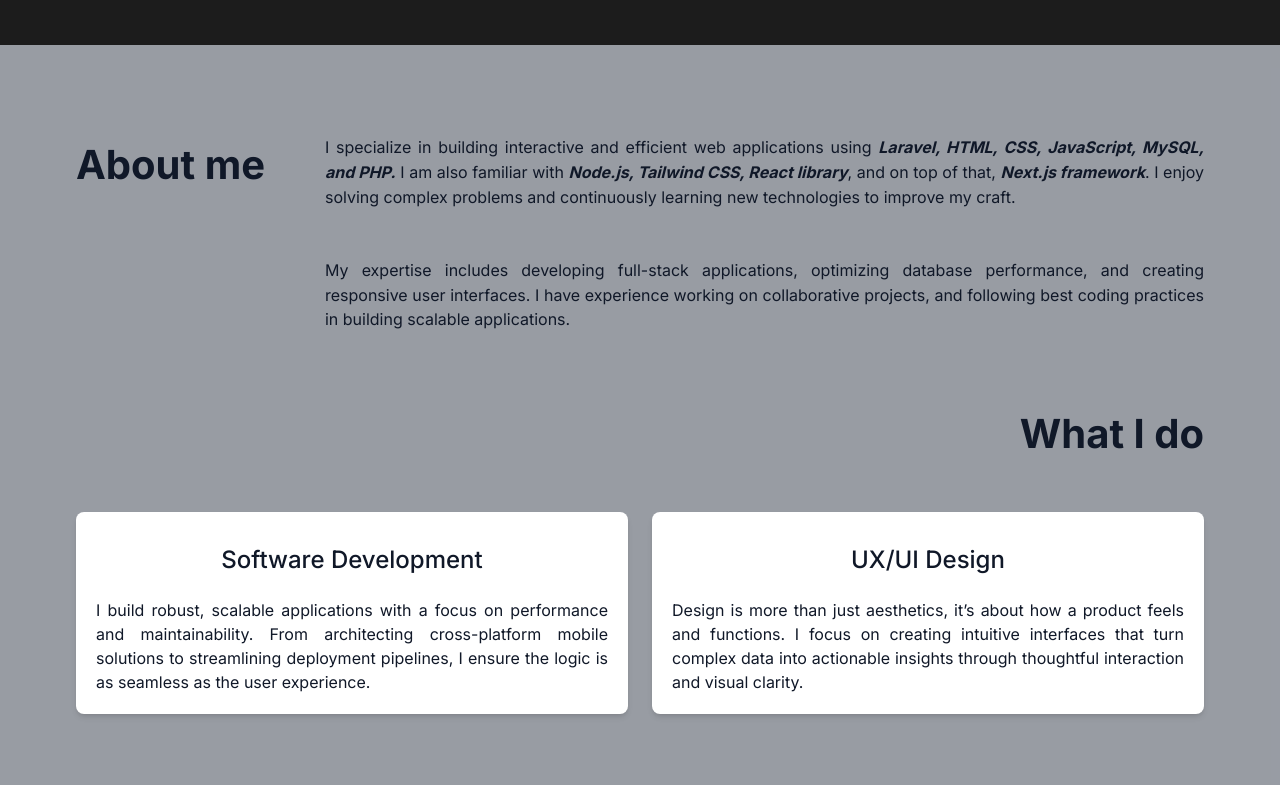
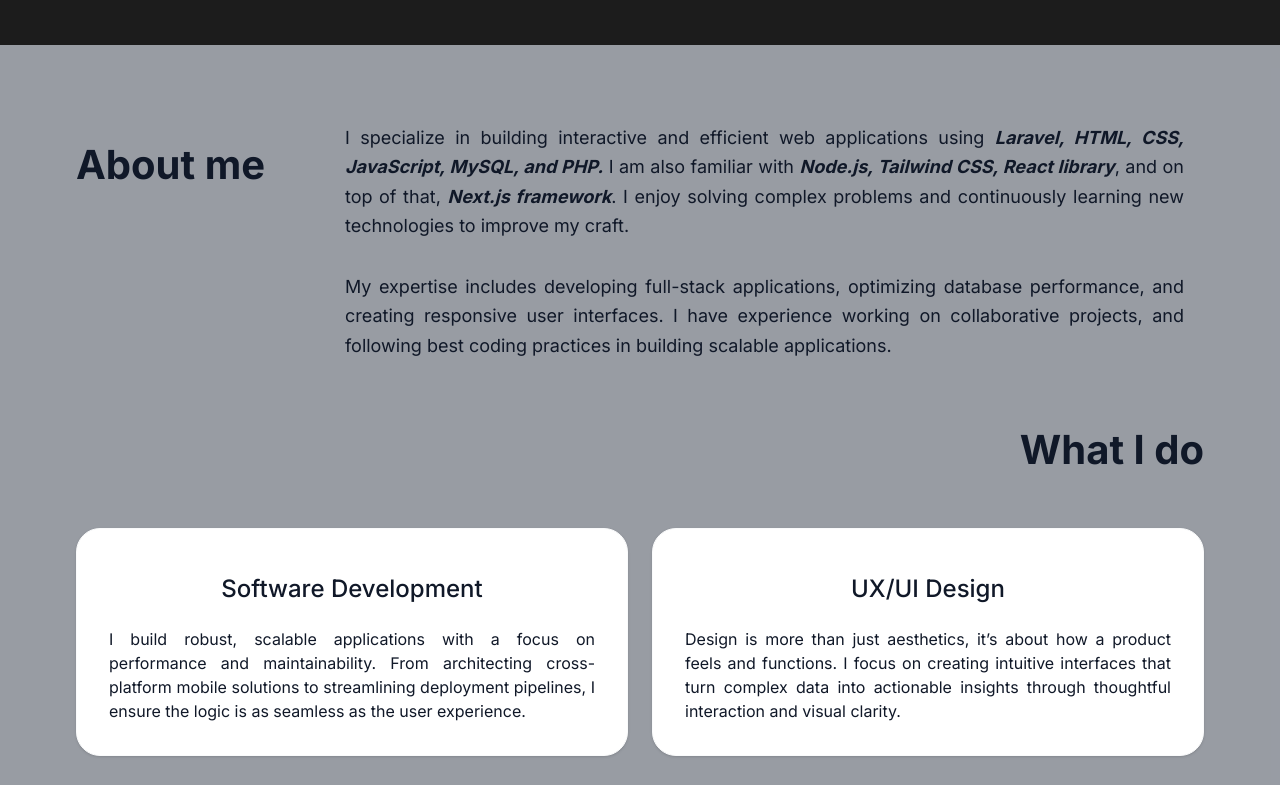
Before and after one commit to HarveyDangel/my-portfolio, a Next.js app: page / in a window 1280 px wide. Shown: the part 695-1480 px from the top of the page. Built offline with nearby package versions, Linux system fonts and the light colour scheme.

Commit message:
feat: integrate GlassPane component and enhance project card styling

```diff
--- a/src/app/components/projects.tsx
+++ b/src/app/components/projects.tsx
@@ -3,15 +3,14 @@
 import React from "react";
 import Image from "next/image";
 import { projects } from "../data/projects";
+import { motion } from "framer-motion";
 
-import { motion } from "framer-motion";
+import GlassPane from "./ui/glasspane";
 
 export default function Portfolio() {
 	return (
 		<>
-			<div
-				className="py-[36px] px-[12px] flex flex-col gap-[24px] bg-white lg:py-[54px]"
-			>
+			<div className="py-[36px] px-[12px] flex flex-col gap-[24px] bg-white lg:py-[54px]">
 				<div className="max-w-6xl mx-auto">
 					<h3 className="text-[32px] font-bold p-[12px]">Projects</h3>
 
@@ -19,29 +18,28 @@
 						{projects.map((project) => (
 							<motion.div
 								key={project.id}
-								className="bg-[#EFEDF8] shadow-xl rounded-md text-gray-900"
 								initial={{ opacity: 0, y: 50 }}
 								whileInView={{ opacity: 1, y: 0 }}
 								transition={{ duration: 0.8 }}
 								viewport={{ once: true }} // Animate only once when in view
 							>
-								<div className=" rounded-lg overflow-hidden md:grid md:grid-cols-2">
+								<GlassPane className=" rounded-3xl overflow-hidden md:grid md:grid-cols-2">
 									<Image
 										src={project.imageUrl}
 										alt={project.title}
 										width={500}
 										height={400}
-										className="w-full h-[256px] object-cover rounded-lg shadow-md"
+										className="w-full h-[256px] object-cover rounded-3xl shadow-md"
 										priority
 									/>
 									{/* PROJECT INFO */}
-									<div className="p-[18px] flex flex-col gap-[12px]">
+									<div className="p-6 flex flex-col gap-[12px]">
 										<h3 className="text-[20px] font-bold">{project.title}</h3>
 										<div className="flex flex-wrap gap-[8px] mb-[10px]">
 											{project.technologies.map((tech, index) => (
 												<span
 													key={index}
-													className="text-[8px] md:text-[12px] px-2 py-1 bg-gray-900 text-white rounded"
+													className="text-[8px] md:text-[12px] px-2 py-1 bg-slate-800 text-white rounded"
 												>
 													{tech}
 												</span>
@@ -79,7 +77,7 @@
 											</a>
 										</div>
 									</div>
-								</div>
+								</GlassPane>
 							</motion.div>
 						))}
 					</div>
--- a/src/app/page.tsx
+++ b/src/app/page.tsx
@@ -32,8 +32,8 @@
 							<h3 className="text-gray-900 text-[32px] text-nowrap font-bold p-[12px] text-center md:text-left lg:text-[40px]">
 								About me
 							</h3>
-							<div className="flex flex-col gap-[24px]">
-								<p className="text-gray-900 text-justify text-[14px] lg:text-lg p-[12px] lg:text-[16px]">
+							<div className="flex flex-col gap-8">
+								<p className="text-gray-900 text-justify text-lg px-8 leading-relaxed">
 									{`I specialize in building interactive and efficient web applications using `}
 									<strong className="italic">
 										Laravel, HTML, CSS, JavaScript, MySQL, and PHP.
@@ -47,7 +47,7 @@
 									{`. I enjoy solving complex problems and continuously learning
 									new technologies to improve my craft.`}
 								</p>
-								<p className="text-gray-900 text-justify text-[14px] lg:text-lg p-[12px] lg:text-[16px]">
+								<p className="text-gray-900 text-justify text-lg px-8 leading-relaxed">
 									{`My expertise includes developing full-stack applications, optimizing database performance, and creating responsive user interfaces. I have experience working on collaborative projects, and following best coding practices in building scalable applications.`}
 								</p>
 							</div>
@@ -61,7 +61,7 @@
 								{/* CARDS */}
 								{/* Slide In Section */}
 								<motion.div
-									className="flex flex-col flex-1/2 gap-[10px] p-[20px] bg-white rounded-lg shadow-md"
+									className="flex flex-col flex-1/2 gap-[10px] p-8 bg-white rounded-3xl shadow-sm border border-gray-50"
 									initial={{ opacity: 0, x: -100 }}
 									whileInView={{ opacity: 1, x: 0 }}
 									transition={{ duration: 0.8 }}
@@ -78,7 +78,7 @@
 									{/* <p className="text-[14px] text-justify lg:text-[16px]">{`Mobile & Web Apps: Crafting high-performance applications using modern frameworks like Expo and React Native.`}</p> */}
 								</motion.div>
 								<motion.div
-									className="flex flex-col flex-1/2 gap-[10px] p-[20px] bg-white rounded-lg shadow-md"
+									className="flex flex-col flex-1/2 gap-[10px] p-8 bg-white rounded-3xl shadow-sm border border-gray-50"
 									initial={{ opacity: 0, x: -100 }}
 									whileInView={{ opacity: 1, x: 0 }}
 									transition={{ duration: 0.8 }}
```
